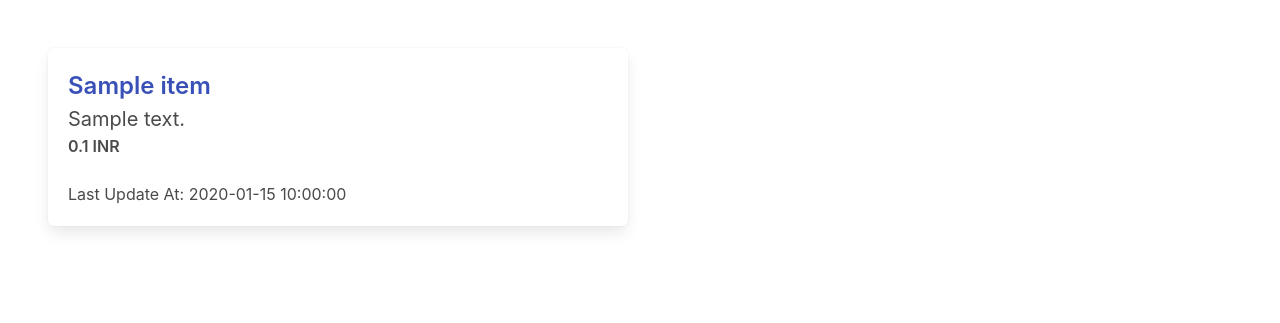
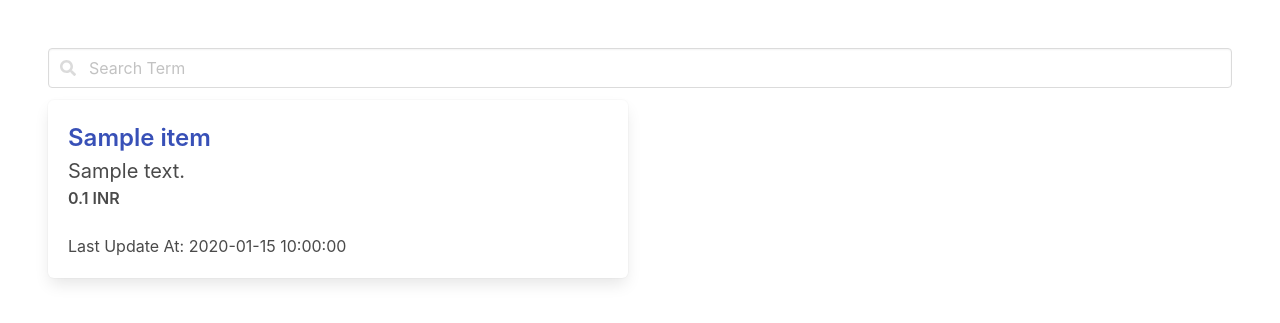
Before and after one commit to Maheshkumar-novice/On-The-Fly, a Flask app: page /business/items in a window 1280 px wide. Shown: the part 88-411 px from the top of the page. Run offline with Flask 3, Linux system fonts and the light colour scheme; a user stored in the database is signed in; tables that the repository leaves empty hold one stand-in row (values such as "Sample post"); some libraries are stand-ins or nearby versions.

Commit message:
Add business items search feature

```diff
--- a/application/business/controller.py
+++ b/application/business/controller.py
@@ -4,7 +4,7 @@ from sqlalchemy import select
 
 from application import db
 from application.business.forms import (BusinessHomePageEditForm,
-                                        BusinessItemForm)
+                                        BusinessItemForm, BusinessItemSearchForm)
 from application.business.models import (BusinessInformation, BusinessItem,
                                          BusinessSubType, BusinessType)
 
@@ -92,9 +92,21 @@ def business_subtypes():
 
 @login_required
 def business_items():
-    business_items = [business_item.to_dict() for business_item in BusinessItem.query.filter_by(
-        user_id=current_user.id, is_available=True).all()]
-    return render_template('business_items.html', navbar_type='business_items', user_type='business', business_items=business_items)
+    form = BusinessItemSearchForm()
+
+    if form.validate_on_submit():
+        search_term = form.search_term.data
+        return redirect(url_for('business.business_items', search=search_term))
+
+    search_term = request.args.get('search')
+    if search_term:
+        business_items = [business_item.to_dict() for business_item in BusinessItem.query.filter(
+            BusinessItem.user_id == current_user.id, BusinessItem.is_available == True, BusinessItem.name.ilike(f'%{search_term}%')).all()]
+    else:
+        business_items = [business_item.to_dict() for business_item in BusinessItem.query.filter_by(
+            user_id=current_user.id, is_available=True).all()]
+
+    return render_template('business_items.html', navbar_type='business_items', user_type='business', business_items=business_items, form=form)
 
 
 @login_required
--- a/application/business/forms.py
+++ b/application/business/forms.py
@@ -38,3 +38,8 @@ class BusinessItemForm(FlaskForm):
     def validate_name(self, name):
         if BusinessItem.query.filter_by(name=name.data, user_id=current_user.id).scalar():
             raise ValidationError('Business Item already exists')
+
+
+class BusinessItemSearchForm(FlaskForm):
+    search_term = StringField('Search Term', validators=[
+                              Length(min=0, max=50)], description='Search Term')
--- a/application/business/routes.py
+++ b/application/business/routes.py
@@ -24,7 +24,7 @@ business_buleprint.add_url_rule(rule='/subtypes',
 business_buleprint.add_url_rule(rule='/items',
                                 view_func=business_items,
                                 endpoint='business_items',
-                                methods=['GET'])
+                                methods=['GET', 'POST'])
 
 business_buleprint.add_url_rule(rule='/create_item',
                                 view_func=create_business_item,
--- a/application/business/templates/business_items.html
+++ b/application/business/templates/business_items.html
@@ -7,6 +7,28 @@
   {% include "_common_navbar.html" %}
 
   <div class="section">
+    <form action="{{url_for('business.business_items')}}" method="POST">
+      {% for field in form %}
+        <div class="field">
+          <div class="control has-icons-left">
+            {{field(placeholder=field.description, class='input')}}
+            {% if field.type.lower() != 'csrftokenfield' %}
+              <span class="icon is-small is-left">
+                <i class="fas fa-search"></i>
+              </span>
+            {% endif %}
+          </div>
+          {% if field.errors %}
+            {% for error in field.errors %}
+              <p class="help is-danger">
+                {{error}}
+              </p>
+            {% endfor %}
+          {% endif %}
+        </div>
+      {% endfor %}
+    </form>
+
     <div class="columns is-multiline">
         {% for business_item in business_items %}
             <div class="column is-half">
```
